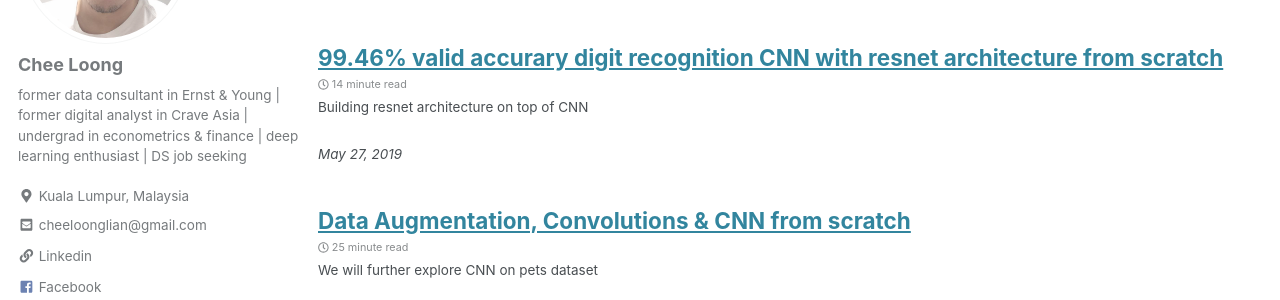
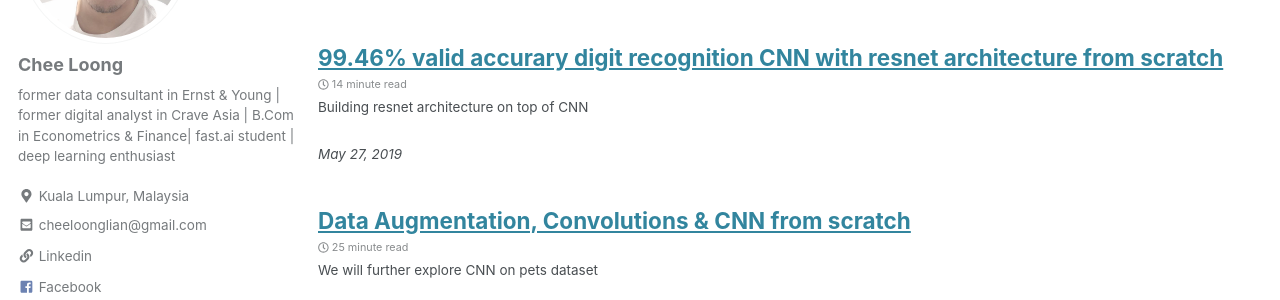
Before and after one commit to CheeLoong/CheeLoong.github.io, a Jekyll site: the page built from index.html, in a window 1280 px wide and 900 px high, scrolled down 1092 px. Shown: the part 209-509 px from the top of the window. Built offline with Jekyll 4.4.1, drawn with Linux system fonts in a browser that asks for light colours; cached includes are drawn as plain includes; the list of posts is cut into pages by our own code.

Commit message:
personal info update

```diff
--- a/_config.yml
+++ b/_config.yml
@@ -108,7 +108,7 @@ analytics:
 author:
   name             : "Chee Loong"
   avatar           : /assets/images/mypic.png
-  bio              : "former data consultant in Ernst & Young | former digital analyst in Crave Asia | undergrad in econometrics & finance | deep learning enthusiast | DS job seeking "
+  bio              : "former data consultant in Ernst & Young | former digital analyst in Crave Asia | B.Com in Econometrics & Finance| fast.ai student | deep learning enthusiast"
   location         : "Kuala Lumpur, Malaysia"
   email            :
   links:
```
Also changed, not shown: 1 other file.
